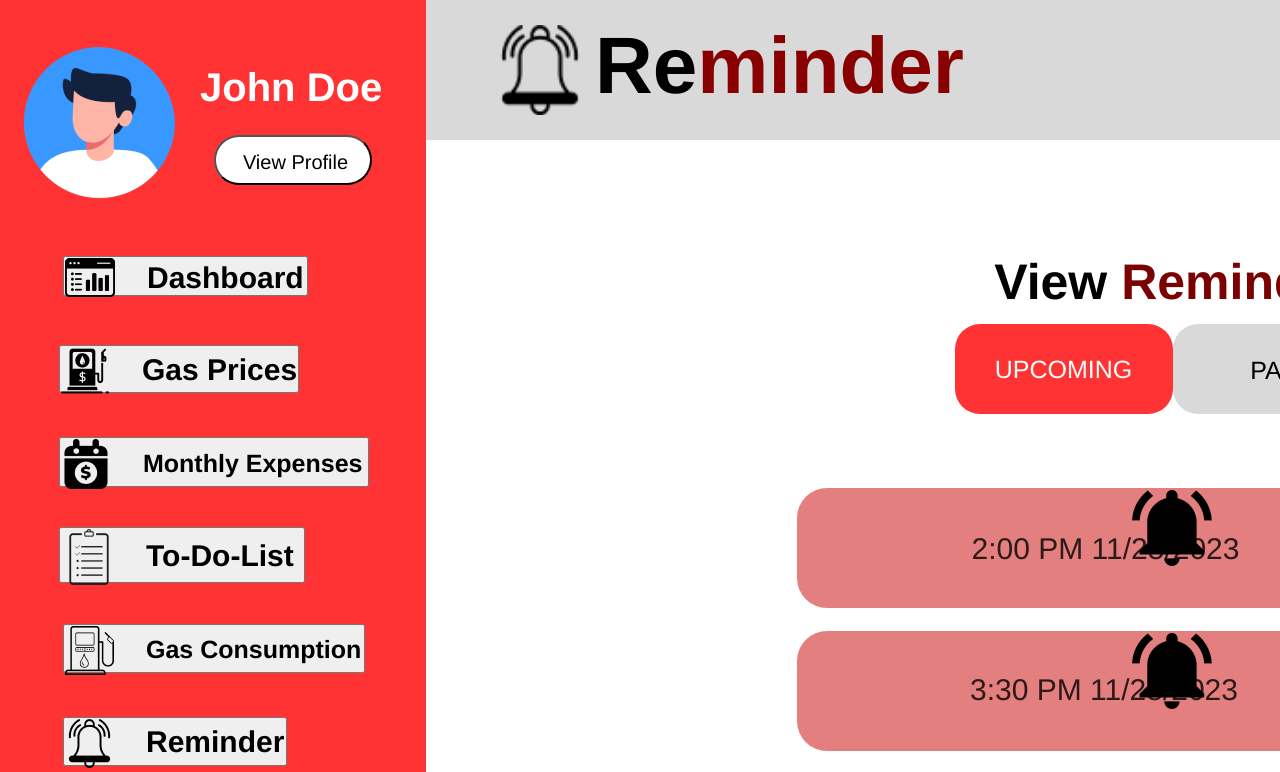
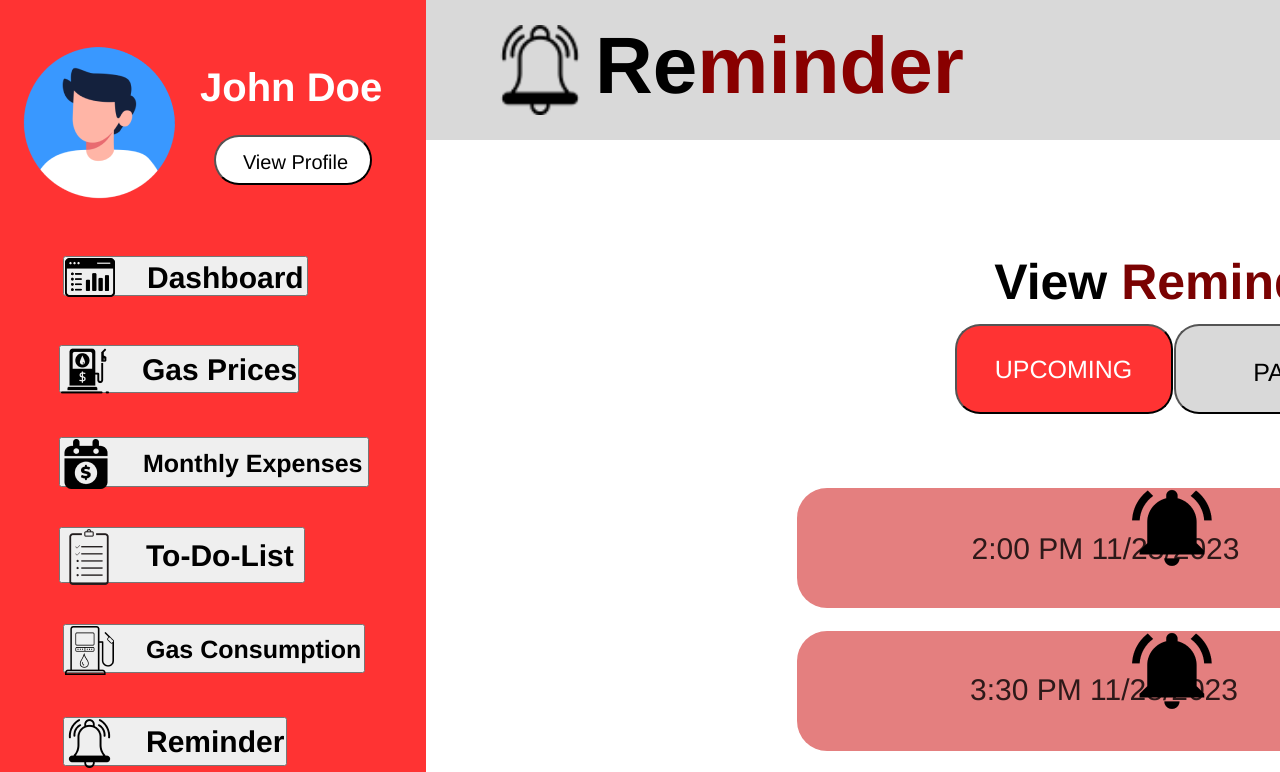
Before and after one commit to asherdave/FuelTasker, a React (Create React App) app in the folder fueltasker/: page /upcomingview in a window 1280 px wide. Shown: the top 772 px of the page. Built offline with nearby package versions, Linux system fonts and the light colour scheme.

Commit message:
upcoming and past buttons

```diff
--- a/fueltasker/src/Upcomingview.jsx
+++ b/fueltasker/src/Upcomingview.jsx
@@ -79,12 +79,12 @@ export const UpcomingView = () => {
                     <span className="text-wrapper-11">Reminder</span>
                 </p>
                 <div className="overlap-3">
-                    <div className="rectangle-3" />
+                    <button className="rectangle-3" />
                     <div className="text-wrapper-12">UPCOMING</div>
                     <div className="overlap-wrapper">
-                        <div className="div-wrapper">
+                        <button className="div-wrapper">
                             <div className="text-wrapper-13">PAST</div>
-                        </div>
+                        </button>
                     </div>
                 </div>
                 <div className="overlap-group-wrapper">
```
